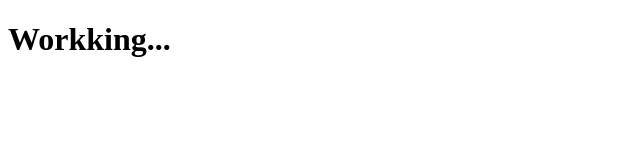
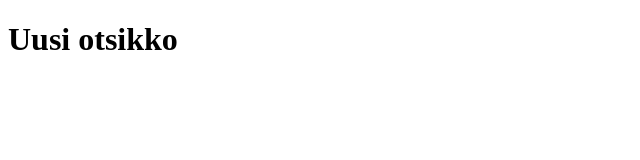
Before and after one commit to AatuManninen/deploydemo1, a website: page Public/index.html in a window 1280 px wide. Shown: the whole page, without its empty margins (0-640 px from the left). Drawn offline with Linux system fonts and the light colour scheme.

Commit message:
uusi otsikko

```diff
--- a/Public/index.html
+++ b/Public/index.html
@@ -8,7 +8,7 @@
 </head>
 <body>
 
-<h1>Workking...</h1>
+<h1>Uusi otsikko</h1>
 
 </body>
 </html>
```
